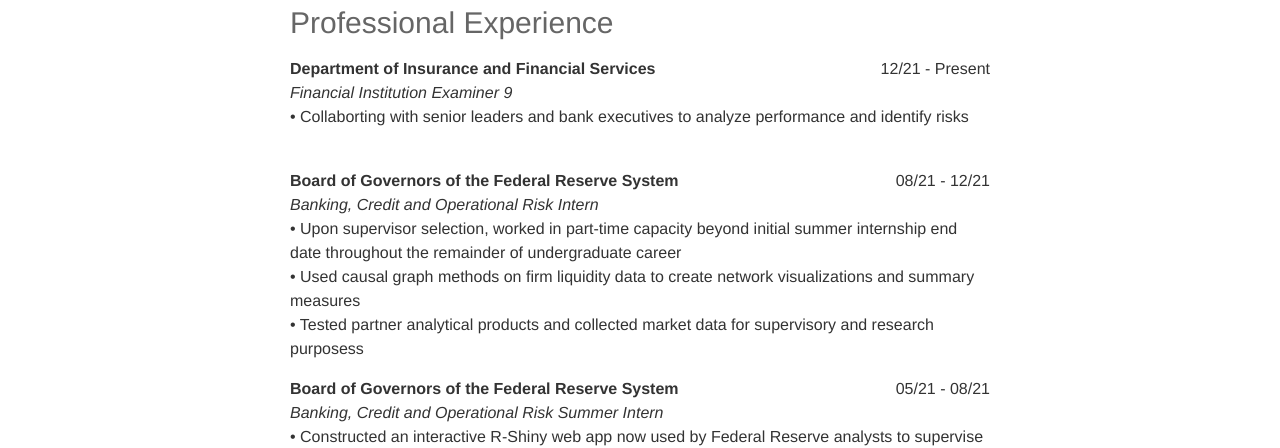
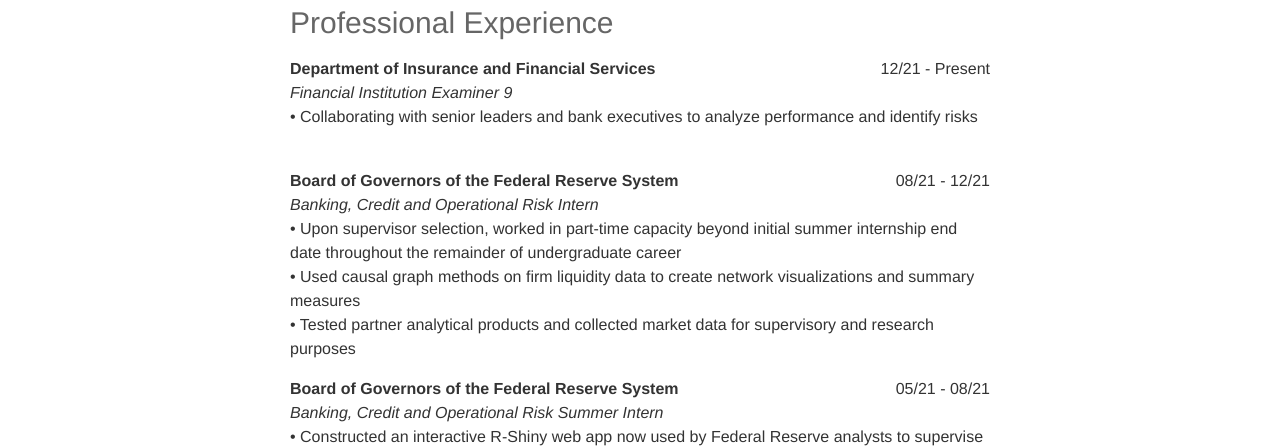
Before and after one commit to DanielJunghans/danieljunghans.github.io, a Jekyll site: the page built from _pages/resume.md, in a window 1280 px wide and 900 px high, scrolled down 417 px. Shown: the part 152-600 px from the top of the window. Built offline with Jekyll 4.4.1, drawn with Linux system fonts in a browser that asks for light colours; nearby versions of some CDN libraries.

Commit message:
grammar changes

```diff
--- a/_pages/resume.md
+++ b/_pages/resume.md
@@ -33,7 +33,7 @@
 <p style="float: right; margin:0;">12/21 - Present</p>
 </div>
 *Financial Institution Examiner 9* <br />
-• Collaborting with senior leaders and bank executives to analyze performance and identify risks<br />
+• Collaborating with senior leaders and bank executives to analyze performance and identify risks<br />
 <br />
 
 
@@ -45,7 +45,7 @@
 *Banking, Credit and Operational Risk Intern* <br />
 • Upon supervisor selection, worked in part-time capacity beyond initial summer internship end date throughout the remainder of undergraduate career <br />
 • Used causal graph methods on firm liquidity data to create network visualizations and summary measures <br />
-• Tested partner analytical products and collected market data for supervisory and research purposess <br />
+• Tested partner analytical products and collected market data for supervisory and research purposes <br />
 
 <div style="overflow: hidden;">
 <p style="float: left; margin:0;"><b>Board of Governors of the Federal Reserve System</b></p>
```
